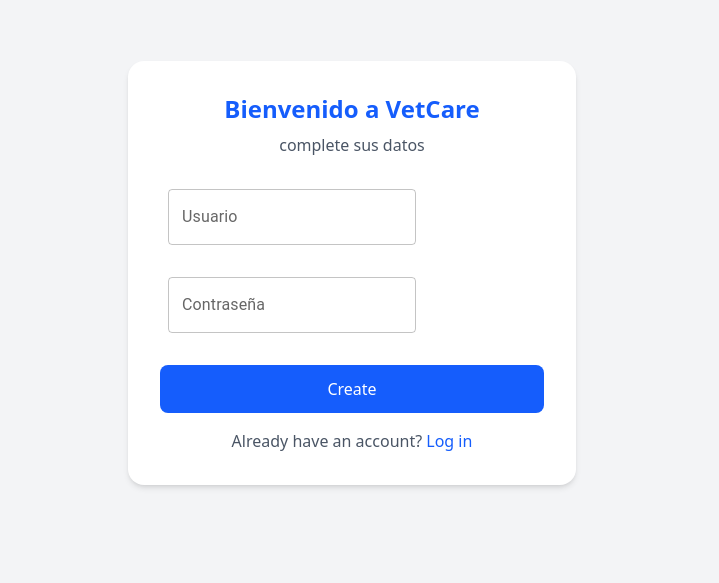
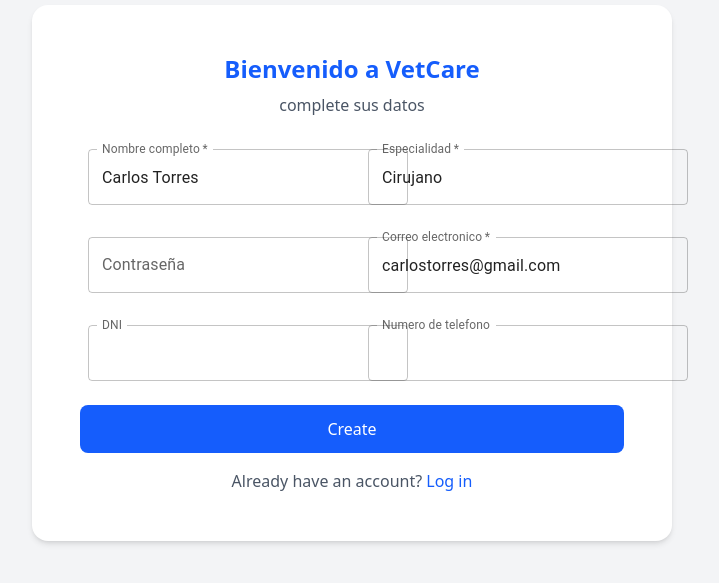
Before and after one commit to Estrella-ticona/VetCare-frontend, a React (Vite) app: page / in a window 1280 px wide. Shown: the part 927-1510 px from the top of the page, without its empty margins (288-1007 px from the left). Built offline with nearby package versions, Linux system fonts and the light colour scheme.

Commit message:
add register

```diff
--- a/src/iam/components/Register.tsx
+++ b/src/iam/components/Register.tsx
@@ -12,7 +12,7 @@
     }
     return (
         <div className="min-h-screen flex items-center justify-center bg-gray-100">
-            <div className="bg-white p-8 rounded-2xl shadow-md w-full max-w-md">
+            <div className="bg-white p-12 rounded-2xl shadow-md w-1/2 max-w-2x1">
                 <div className="text-center mb-6">
 
                     <h1 className="text-2xl font-semibold text-blue-600">Bienvenido a VetCare</h1>
@@ -23,36 +23,58 @@
                         <label htmlFor="user" className="block text-gray-700">
 
                         </label>
-                        <Box
+                        <Box className='grid grid-cols-2 gap-4'
                             component="form"
-                            sx={{ '& > :not(style)': { m: 1, width: '60 ch' } }}
+                            sx={{ '& .MuiTextField-root': { m: 1, width: '35ch' } }}
                             noValidate
                             autoComplete="off"
                         >
 
                             <TextField
-                                value={user.email}
-                                onChange={(e) => handleChange('email', e.target.value)}
-                                id="outlined-basic"
-                                label="Usuario"
-                                variant="outlined" />
-                        </Box>
-                    </div>
-                    <div className="mb-6">
-                        <label htmlFor="password" className="block text-gray-700">
+                                required
+                                id="outlined-required"
+                                label="Nombre completo"
+                                defaultValue="Carlos Torres"
+                            />
+                            <TextField
+                                required
+                                id="outlined-required"
+                                label="Especialidad"
+                                defaultValue="Cirujano"
+                            />
+                            <TextField
+                                id="outlined-password-input"
+                                label="Contraseña"
+                                type="password"
+                                autoComplete="current-password"
+                            />
+                            <TextField
+                                required
+                                id="outlined-required"
+                                label="Correo electronico"
+                                defaultValue="carlostorres@gmail.com"
+                            />
+                            <TextField
+                                id="outlined-number"
+                                label="DNI"
+                                type="number"
+                                slotProps={{
+                                    inputLabel: {
+                                        shrink: true,
+                                    },
+                                }}
+                            />
+                            <TextField
+                                id="outlined-number"
+                                label="Numero de telefono"
+                                type="number"
+                                slotProps={{
+                                    inputLabel: {
+                                        shrink: true,
+                                    },
+                                }}
+                            />
 
-                        </label>
-                        <Box
-                            component="form"
-                            sx={{ '& > :not(style)': { m: 1, width: '40 ch' } }}
-                            noValidate
-                            autoComplete="off"
-                        >
-
-                            <TextField
-                                value={user.password}
-                                onChange={(e) => handleChange('password', e.target.value)}
-                                id="outlined-basic" label="Contraseña" variant="outlined" type='password' />
                         </Box>
                     </div>
                     <div className="text-center">
```
